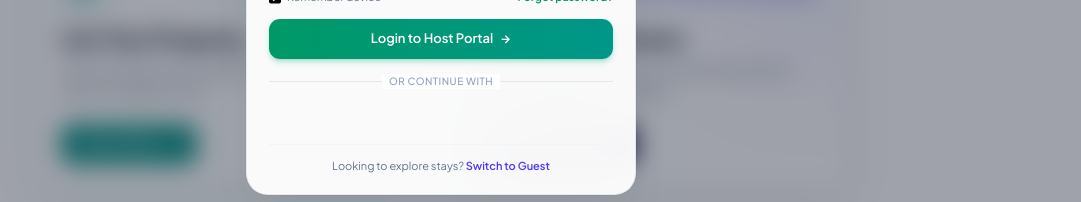
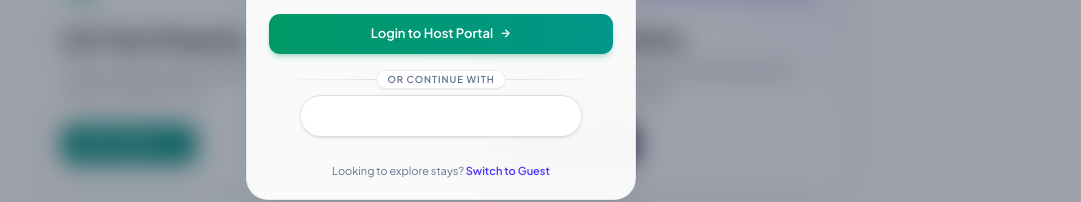
Before and after one commit to Harsh1516/Room-Scout, a React (Vite) app in the folder frontend/: page / in a window 1280 px wide. Both pictures are taken after a click on the button 431 px from the left and 494 px from the top of the page. Shown: the part 429-631 px from the top of the page, without its empty margins (199-1280 px from the left). Built offline with nearby package versions, Linux system fonts and the light colour scheme; no server answers.

Commit message:
style(auth): upgrade Google capsule border and feather upper divider

```diff
--- a/frontend/src/components/LoginModal.jsx
+++ b/frontend/src/components/LoginModal.jsx
@@ -930,14 +930,21 @@ export function LoginModal({ isOpen, onClose, initialRole = 'user', promptMessag
                   {/* Google OAuth Option */}
                   {GOOGLE_CLIENT_ID && (
                     <div className="pt-2">
-                      <div className="relative my-2 flex items-center justify-center">
-                        <div className="w-full border-t border-slate-200 dark:border-zinc-800" />
-                        <span className="absolute bg-white dark:bg-zinc-900 px-2 text-[10px] font-medium text-slate-400 dark:text-zinc-500 uppercase tracking-wider">
+                      {/* Refined Upper Border / Divider with feathered gradient & matching micro-pill */}
+                      <div className="relative my-3 flex items-center justify-center">
+                        <div className="w-full h-px bg-gradient-to-r from-transparent via-slate-300 dark:via-white/15 to-transparent" />
+                        <span className="absolute px-3 py-0.5 rounded-full text-[9.5px] font-semibold text-slate-500 dark:text-zinc-400 uppercase tracking-widest bg-white dark:bg-[#0c0e14] border border-slate-200/80 dark:border-white/10 shadow-2xs backdrop-blur-md select-none">
                           or continue with
                         </span>
                       </div>
-                      <div className="flex justify-center w-full pt-1">
-                        <div className="overflow-hidden rounded-full max-w-[280px] w-full flex justify-center">
+                      {/* Upgraded Luxury Google Capsule Border with metallic sheen & ambient aura */}
+                      <div className="flex justify-center w-full pt-1 pb-0.5">
+                        <div className="relative group p-[1px] rounded-full max-w-[282px] w-full transition-all duration-300 bg-gradient-to-b from-slate-200 via-slate-100 to-slate-200 dark:from-white/25 dark:via-white/10 dark:to-white/5 hover:dark:from-emerald-400/40 hover:dark:via-white/20 hover:dark:to-white/10 shadow-sm dark:shadow-[0_4px_20px_rgba(0,0,0,0.5)]">
+                          {/* Ambient aura glow behind capsule on hover */}
+                          <div className="absolute -inset-0.5 rounded-full bg-gradient-to-r from-emerald-500/10 via-teal-500/10 to-indigo-500/10 dark:from-emerald-400/20 dark:via-teal-400/20 dark:to-indigo-400/20 blur-xs opacity-0 group-hover:opacity-100 transition-opacity duration-300 pointer-events-none" />
+
+                          {/* Inner Capsule Border & Container */}
+                          <div className="relative overflow-hidden rounded-full w-full flex justify-center bg-white dark:bg-[#131314] ring-1 ring-black/[0.04] dark:ring-white/[0.08]">
                             <ErrorBoundary fallback={null}>
                               <GoogleLogin
                                 onSuccess={handleGoogleSuccess}
@@ -949,6 +956,7 @@ export function LoginModal({ isOpen, onClose, initialRole = 'user', promptMessag
                                 shape="pill"
                               />
                             </ErrorBoundary>
+                          </div>
                         </div>
                       </div>
                     </div>
```
Lines whose indentation alone changed are shown as unchanged.
